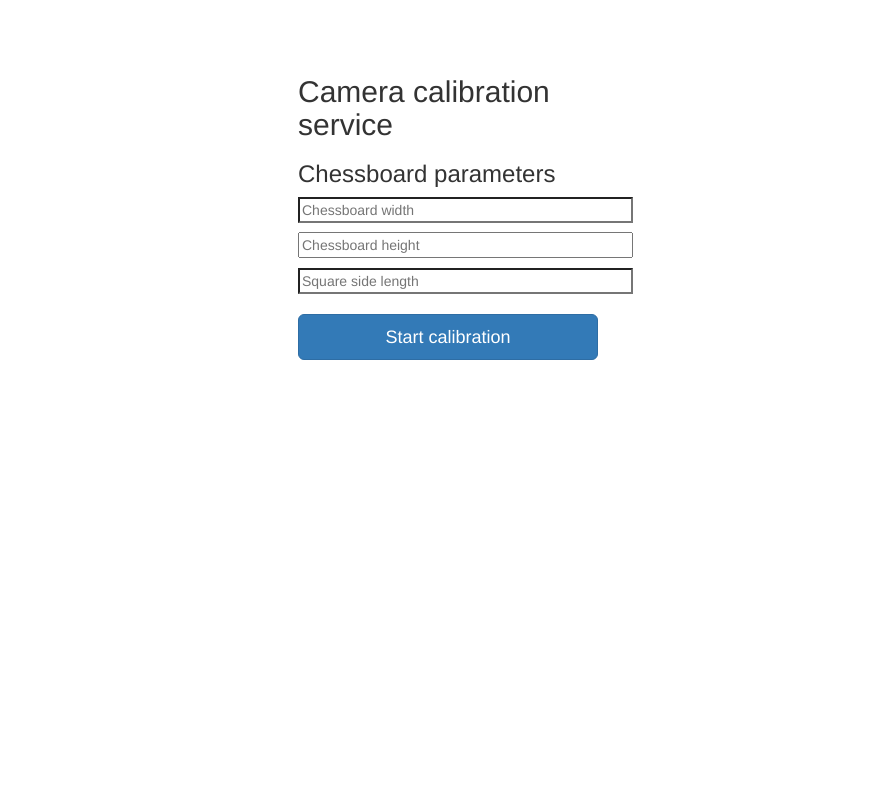
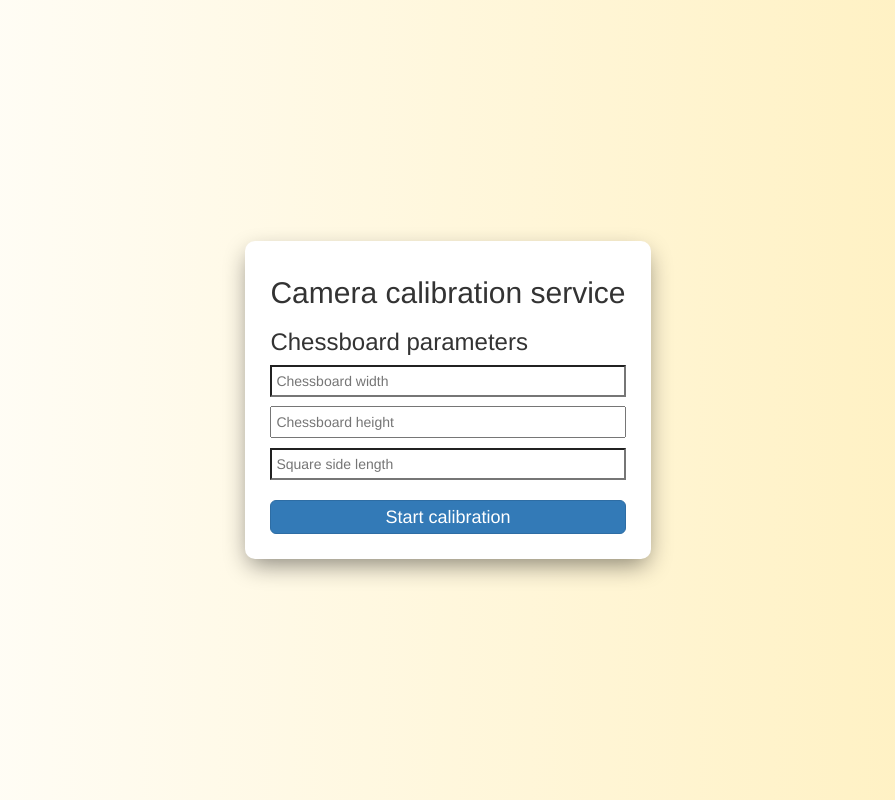
Before and after one commit to tndrd/calibration_web_2.7, a Flask app: page / in a window 1280 px wide. Shown: the whole page, without its empty margins (192-1087 px from the left). Run offline with Flask 2, Linux system fonts and the light colour scheme; some libraries are stand-ins or nearby versions.

Commit message:
Some web

```diff
--- a/ccc_server/static/css/main.css
+++ b/ccc_server/static/css/main.css
@@ -1,17 +1,26 @@
+html {
+    height: 100%;
+}
+
 body {
-  padding-top: 40px;
-  padding-bottom: 40px;
-  background-color: #eee;
+    width: 100%;
+    height: 100%;
+    background: #FFEFBA; /* fallback for old browsers */
+    background: -webkit-linear-gradient(to right, #FFFFFF, #FFEFBA); /* Chrome 10-25, Safari 5.1-6 */
+    background: linear-gradient(to right, #FFFFFF, #FFEFBA);
 }
 
 .init-form {
-  max-width: 330px;
     padding: 15px;
-  margin: 0 auto;
+    margin: 0;
 }
-.init-form .init-form-heading,
-{
+
+.init-form .init-form-heading {
     margin-bottom: 10px;
+}
+
+.imgushka {
+    width: 500px;
 }
 
 .init-form .field {
@@ -23,14 +32,22 @@ body {
     padding: 10px;
     font-size: 16px;
 }
+
 .init-form .field:focus {
     z-index: 2;
 }
+
+.init-form input {
+    width: 100%;
+    padding: 4px;
+}
+
 .init-form input[type="width"] {
     margin-bottom: -1px;
     border-bottom-right-radius: 0;
     border-bottom-left-radius: 0;
 }
+
 .init-form input[type="width"] {
     margin-bottom: -1px;
     border-bottom-right-radius: 0;
@@ -38,8 +55,39 @@ body {
     border-top-left-radius: 0;
     border-top-right-radius: 0;
 }
+
 .init-form input[type="size"] {
     margin-bottom: 10px;
     border-top-left-radius: 0;
     border-top-right-radius: 0;
 }
+
+.containerrr {
+    display: table;
+    height: 100%;
+    position: absolute;
+    overflow: hidden;
+    width: 100%;
+}
+
+.helper {
+    #position: absolute;
+    #top: 50%;
+    display: table-cell;
+    vertical-align: middle;
+}
+
+
+.containerr {
+    margin: 0 auto;
+    #position: relative;
+    #top: -50%;
+    padding-right: 10px;
+    padding-left: 10px;
+    background-color: #ffffff;
+    width: fit-content;
+    border-radius: 10px;
+    -webkit-box-shadow: 0px 9px 25px -4px rgba(0, 0, 0, 0.48);
+    -moz-box-shadow: 0px 9px 25px -4px rgba(0, 0, 0, 0.48);
+    box-shadow: 0px 9px 25px -4px rgba(0, 0, 0, 0.48);
+}
--- a/ccc_server/templates/main.html
+++ b/ccc_server/templates/main.html
@@ -2,12 +2,14 @@
 <html lang="en">
 <head>
     <meta charset="UTF-8">
+    <link href="{{ url_for('static', filename='css/bootstrap.min.css') }}" rel="stylesheet">
     <link href="{{ url_for('static', filename='css/main.css') }}" rel="stylesheet">
-    <link href="{{ url_for('static', filename='css/bootstrap.min.css') }}" rel="stylesheet">
     <title>Calibration</title>
 </head>
 <body>
-<div class="container">
+<div class="containerrr">
+    <div class="helper">
+        <div class="containerr">
             <form class="init-form" action="" method="post" role="form" novalidate>
                 <h2 class="heading1">Camera calibration service</h2>
                 <h3 class="init-form-heading">Chessboard parameters</h3>
@@ -24,5 +26,7 @@
                 <p>{{ form.submit(class="btn btn-lg btn-primary btn-block") }}</p>
             </form>
         </div>
+    </div>
+</div>
 </body>
 </html>
```
Also changed, not shown: ccc_server/templates/catching.html (+32 -14 lines), 4 other files. Lines whose indentation alone changed are shown as unchanged.
